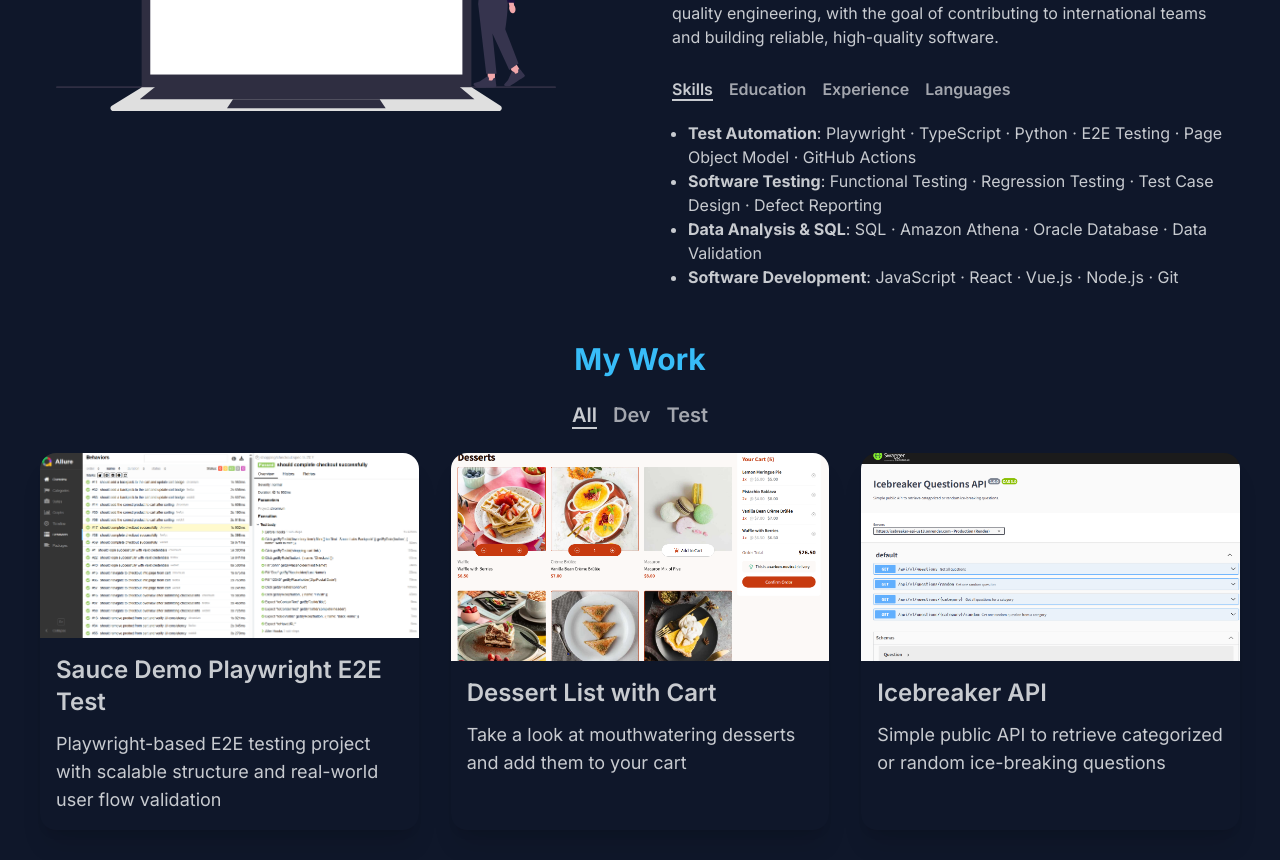
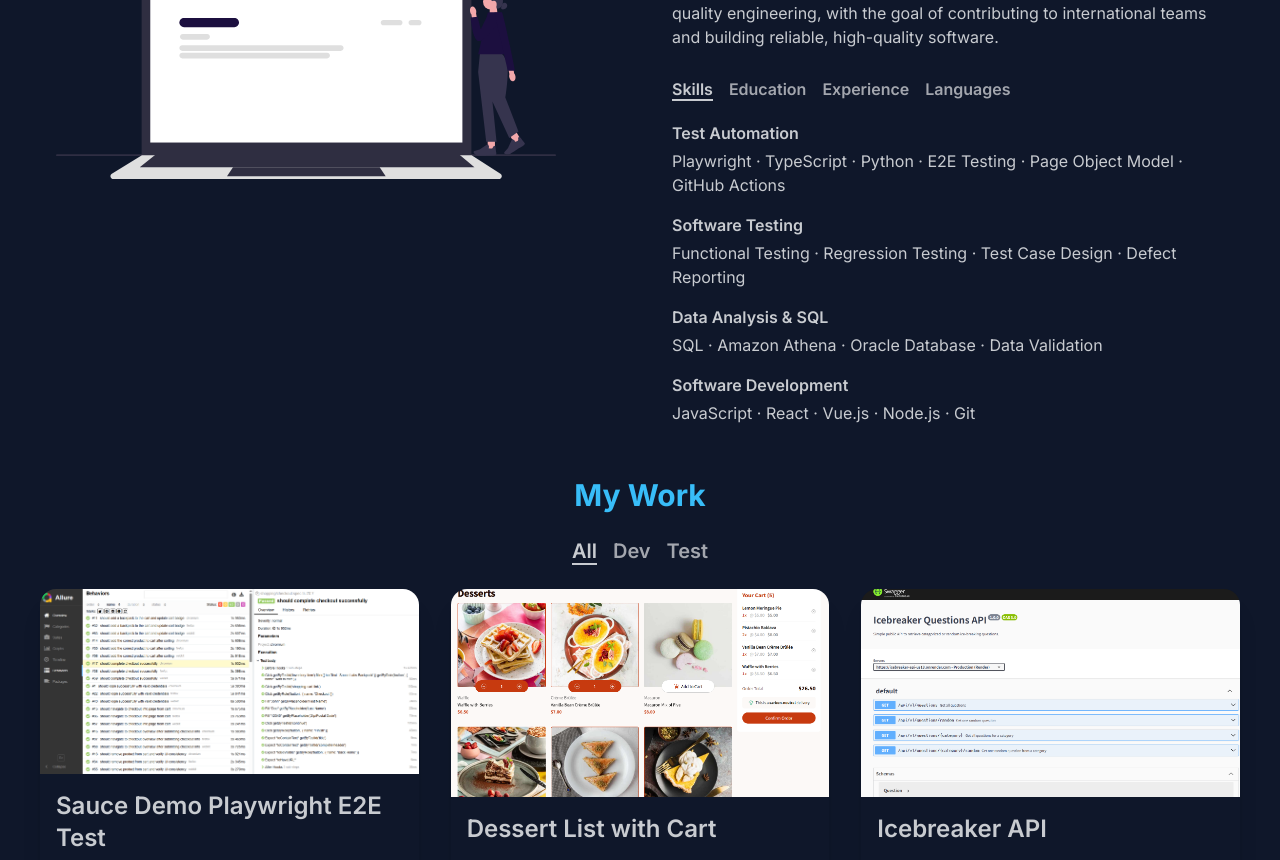
Before and after one commit to jake5007/portfolio_website, a Next.js app: page / in a window 1280 px wide. Shown: the part 940-1800 px from the top of the page. Built offline with nearby package versions, Linux system fonts and the light colour scheme.

Commit message:
style: improve About tab information hierarchy

```diff
--- a/components/AboutMeTabs.tsx
+++ b/components/AboutMeTabs.tsx
@@ -6,6 +6,7 @@ import TabBtn from "./TabBtn";
 
 const AboutMeTabs = () => {
   const [currTab, setCurrTab] = useState("skills");
+  const current = aboutTabs.find((tab) => tab.id === currTab);
 
   return (
     <>
@@ -21,27 +22,27 @@ const AboutMeTabs = () => {
         ))}
       </div>
       <div className="mt-5">
-        <ul className="list-disc pl-4">
-          {aboutTabs
-            .find((tab) => currTab === tab.id)
-            ?.content.map((item, idx) => (
-              <li key={idx}>
-                {currTab === "experience" ? (
-                  <>
-                    <span className="font-bold">{item.label}</span> at{" "}
-                    {item.value}
-                  </>
-                ) : (
-                  <>
-                    <span className="font-bold">{item.label}</span>:{" "}
-                    {item.value}
-                  </>
+        <ul className="space-y-4">
+          {current?.content.map((item) => (
+            <li key={item.label} className="min-w-0">
+              <div className="flex flex-wrap items-baseline justify-between gap-x-3 gap-y-1">
+                <span className="font-semibold">{item.label}</span>
+                {item.period && (
+                  <span className="text-xs text-base-content/70">{item.period}</span>
                 )}
-              </li>
-            ))}
+              </div>
+              <p className="mt-1 text-sm sm:text-base break-words">{item.value}</p>
+              {item.detail && (
+                <p className="mt-1 text-sm text-base-content/80 break-words">
+                  {item.detail}
+                </p>
+              )}
+            </li>
+          ))}
         </ul>
       </div>
     </>
   );
 };
+
 export default AboutMeTabs;
```
